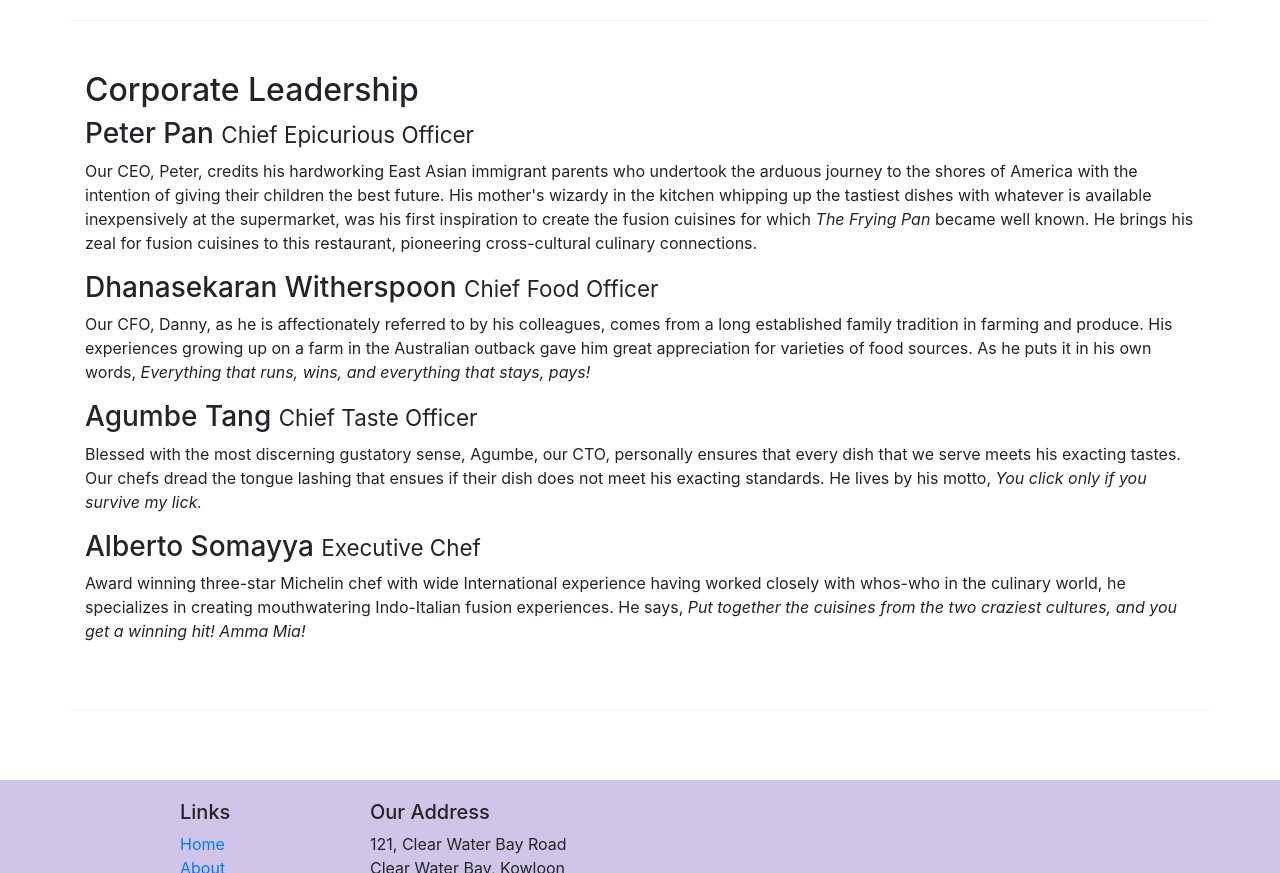
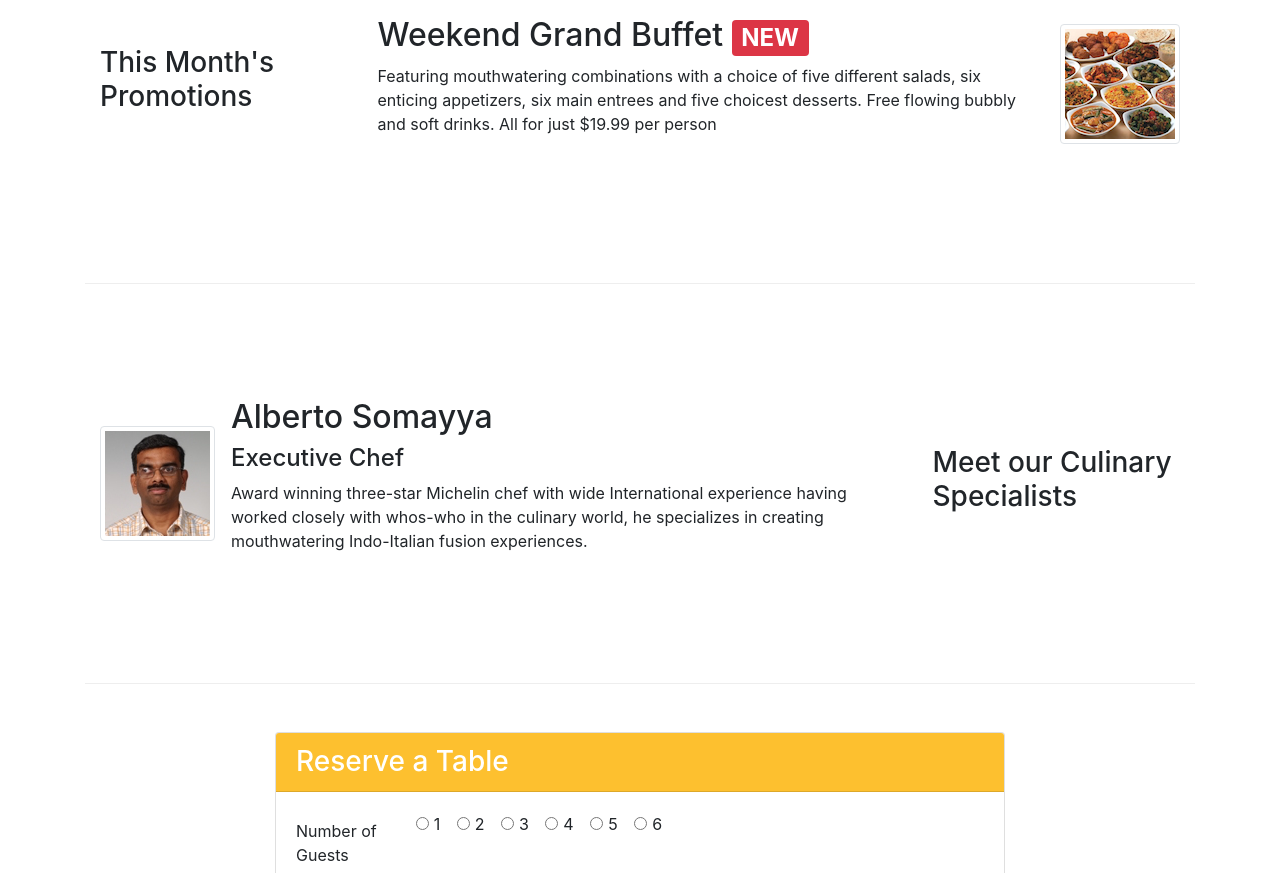
Before and after one commit to lucasmagnacca/homework-coursera, a website: page index.html in a window 1280 px wide. Shown: the part 850-1723 px from the top of the page. Drawn offline with nearby package versions, Linux system fonts and the light colour scheme.

Commit message:
Homework 2

```diff
--- a/CSS/style.css
+++ b/CSS/style.css
@@ -30,3 +30,6 @@ body{
 .navbar-dark {
      background-color: #512DA8;
 }
+.cardform{
+    background-color: #fdc02f;
+}
--- a/index.html
+++ b/index.html
@@ -22,7 +22,7 @@
             <button class="navbar-toggler" type="button" data-toggle="collapse" data-target="#Navbar">
                 <span class="navbar-toggler-icon"></span>
             </button>
-           <a class="navbar-brand" href="#">Ristorante Con Fusion</a>
+            <a class="navbar-brand mr-auto" href="#"><img src="img/logo.png" height="30" width="41"></a>
            <div class="collapse navbar-collapse" id="Navbar">
             <ul class="navbar-nav mr-auto">
                 <li class="nav-item active"><a class="nav-link" href="#"><span class="fa fa-home fa-lg"></span> Home</a></li>
@@ -39,46 +39,146 @@
                 <div class="col-12 col-sm-6">
                     <h1>Ristorante con Fusion</h1>
                     <p>We take inspiration from the World's best cuisines, and create a unique fusion experience. Our lipsmacking creations will tickle your culinary senses!</p>
+
                 </div>
-                <div class="col-12 col-sm">
+                <div class="col-12 col-sm-6 align-self-center">
+                    <div class="row">
+                        <div class="col-12 col-sm-6">
+                            <img src="img/logo.png" class="img-fluid">
+                        </div>
+                        <div class="col-12 col-sm-6 align-self-center">
+                            <a href="#reservation-form" class="btn btn-sm btn-block btn-warning strong" role="button"><h6>Reserve
+                                Table</h6></a>
+                        </div>
+                    </div>
+
                 </div>
             </div>
         </div>
     </header>
 
-    <div class="conteiner alingconteiner">
-        <div class="row">
-            <div class="col-12">
-               <h3>About Us</h3>
-               <hr>
+    <div class="container">
+        <div class="row row-content align-items-center">
+            <div class="col-12 col-sm-4 col-md-3 order-sm-last">
+                <h3>Our Lipsmacking Culinary Creations</h3>
+            </div>
+            <div class="col col-sm col-md order-sm-first">
+                <div class="media">
+                    <img class="d-flex mr-3 img-thumbnail align-self-center" src="img/uthappizza.png" alt="Uthappizza">
+                    <div class="media-body">
+                        <h2 class="mt-0">Uthappizza <span class="badge badge-danger">HOT</span> <span class="badge badge-pill badge-secondary">$4.99</span></h2>
+                        <p class="d-none d-sm-block">A unique combination of Indian Uthappam (pancake) and
+                            Italian pizza, topped with Cerignola olives, ripe vine
+                            cherry tomatoes, Vidalia onion, Guntur chillies and
+                            Buffalo Paneer.</p>
+                    </div>
+                </div>
             </div>
         </div>
 
-        <div class="row row-content">
-            <div class="col-12 col-sm-6 col-md-6">
-                <h2>Our History</h2>
-                <p>Started in 2010, Ristorante con Fusion quickly established itself as a culinary icon par excellence in Hong Kong. With its unique brand of world fusion cuisine that can be found nowhere else, it enjoys patronage from the A-list clientele in Hong Kong.  Featuring four of the best three-star Michelin chefs in the world, you never know what will arrive on your plate the next time you visit us.</p>
-                <p>The restaurant traces its humble beginnings to <em>The Frying Pan</em>, a successful chain started by our CEO, Mr. Peter Pan, that featured for the first time the world's best cuisines in a pan.</p>
+        <div class="row row-content align-items-center">
+            <div class="col-12 col-sm-4 col-md-3">
+                <h3>This Month's Promotions</h3>
             </div>
-            <div>
+            <div class="col col-sm col-md">
+                <div class="media">
+                    <div class="media-body">
+                        <h2>Weekend Grand Buffet <span class="badge badge-danger">NEW</span></h2>
+                        <p class="d-none d-sm-block">Featuring mouthwatering combinations with a choice of five
+                            different
+                            salads, six enticing
+                            appetizers, six main entrees and five choicest desserts. Free flowing bubbly and soft
+                            drinks. All
+                            for just $19.99 per person </p>
+                    </div>
+                    <img class="d-flex ml-3 img-thumbnail align-self-center" src="img/buffet.png" alt="Weekend Grand Buffet">
+                </div>
             </div>
         </div>
 
-
-        <div class="row row-content">
-            <div class="col-12">
-                <h2>Corporate Leadership</h2>
-                <h3>Peter Pan <small>Chief Epicurious Officer</small></h3>
-                <p class="d-none d-sm-block">Our CEO, Peter, credits his hardworking East Asian immigrant parents who undertook the arduous journey to the shores of America with the intention of giving their children the best future. His mother's wizardy in the kitchen whipping up the tastiest dishes with whatever is available inexpensively at the supermarket, was his first inspiration to create the fusion cuisines for which <em>The Frying Pan</em> became well known. He brings his zeal for fusion cuisines to this restaurant, pioneering cross-cultural culinary connections.</p>
-                <h3>Dhanasekaran Witherspoon <small>Chief Food Officer</small></h3>
-                <p class="d-none d-sm-block">Our CFO, Danny, as he is affectionately referred to by his colleagues, comes from a long established family tradition in farming and produce. His experiences growing up on a farm in the Australian outback gave him great appreciation for varieties of food sources. As he puts it in his own words, <em>Everything that runs, wins, and everything that stays, pays!</em></p>
-                <h3>Agumbe Tang <small>Chief Taste Officer</small></h3>
-                <p class="d-none d-sm-block">Blessed with the most discerning gustatory sense, Agumbe, our CTO, personally ensures that every dish that we serve meets his exacting tastes. Our chefs dread the tongue lashing that ensues if their dish does not meet his exacting standards. He lives by his motto, <em>You click only if you survive my lick.</em></p>
-                <h3>Alberto Somayya <small>Executive Chef</small></h3>
-                <p class="d-none d-sm-block">Award winning three-star Michelin chef with wide International experience having worked closely with whos-who in the culinary world, he specializes in creating mouthwatering Indo-Italian fusion experiences. He says, <em>Put together the cuisines from the two craziest cultures, and you get a winning hit! Amma Mia!</em></p>
+        <div class="row row-content align-items-center">
+            <div class="col-12 col-sm-4 col-md-3 order-sm-last">
+                <h3>Meet our Culinary Specialists</h3>
+            </div>
+            <div class="col col-sm col-md order-sm-first">
+                <div class="media">
+                    <img class="d-flex mr-3 img-thumbnail align-self-center"
+                            src="img/alberto.png" alt="Alberto Somayya">
+                    <div class="media-body">
+                        <h2 class="mt-0">Alberto Somayya</h2>
+                        <h4>Executive Chef</h4>
+                        <p class="d-none d-sm-block">Award winning three-star Michelin chef with wide
+                            International experience having worked closely with
+                            whos-who in the culinary world, he specializes in
+                            creating mouthwatering Indo-Italian fusion experiences.
+                            </p>
+                    </div>
+                </div>
             </div>
        </div>
+       <div class="row" id="reservation-form">
+            <div class="col-12 col-sm-8 offset-sm-2">
+                <div class="card mt-5 mb-5">
+                    <h3 class="card-header cardform text-white">Reserve a Table</h3>
+                    <div class="card-body">
+                        <form>
+                            <div class="form-group row">
+                                <label for="firstname" class="col-md-2 col-form-label">Number of Guests</label>
+                                <div class="col-md-10">
+                                    <div class="form-check form-check-inline">
+                                        <input class="form-check-input" type="radio" name="inlineRadioOptions" id="inlineRadio1"
+                                            value="option1">
+                                        <label class="form-check-label" for="inlineRadio1">1</label>
+                                    </div>
+                                    <div class="form-check form-check-inline">
+                                        <input class="form-check-input" type="radio" name="inlineRadioOptions" id="inlineRadio2"
+                                            value="option2">
+                                        <label class="form-check-label" for="inlineRadio2">2</label>
+                                    </div>
+                                    <div class="form-check form-check-inline">
+                                        <input class="form-check-input" type="radio" name="inlineRadioOptions" id="inlineRadio2"
+                                            value="option2">
+                                        <label class="form-check-label" for="inlineRadio2">3</label>
+                                    </div>
+                                    <div class="form-check form-check-inline">
+                                        <input class="form-check-input" type="radio" name="inlineRadioOptions" id="inlineRadio2"
+                                            value="option2">
+                                        <label class="form-check-label" for="inlineRadio2">4</label>
+                                    </div>
+                                    <div class="form-check form-check-inline">
+                                        <input class="form-check-input" type="radio" name="inlineRadioOptions" id="inlineRadio2"
+                                            value="option2">
+                                        <label class="form-check-label" for="inlineRadio2">5</label>
+                                    </div>
+                                    <div class="form-check form-check-inline">
+                                        <input class="form-check-input" type="radio" name="inlineRadioOptions" id="inlineRadio2"
+                                            value="option2">
+                                        <label class="form-check-label" for="inlineRadio2">6</label>
+                                    </div>
+                                </div>
+                            </div>
+                        </form>
+                        <form>
+                            <div class="form-group row">
+                                <label for="firstname" class="col-md-2 col-form-label">Date and Time</label>
+                                <div class="col-12 col-md-4">
+                                    <input type="tel" class="form-control" id="areacode" name="areacode" placeholder="Date">
+                                </div>
+                                <div class="col-12 col-md-4">
+                                    <input type="tel" class="form-control" id="telnum" name="telnum" placeholder="Time">
+                                </div>
+                            </div>
+                        </form>
+                        <div class="form-group row">
+                            <div class="offset-md-2 col-md-10">
+                                <button type="submit" class="btn btn-primary">Reserve</button>
+                            </div>
+                        </div>
 
+                    </div>
+                </div>
+            </div>
+        </div>
     </div>
 
     <footer class="footer">
```
Also changed, not shown: img/alberto.png (added), img/buffet.png (added), img/logo.png (added), img/uthappizza.png (added), 1 other file.
